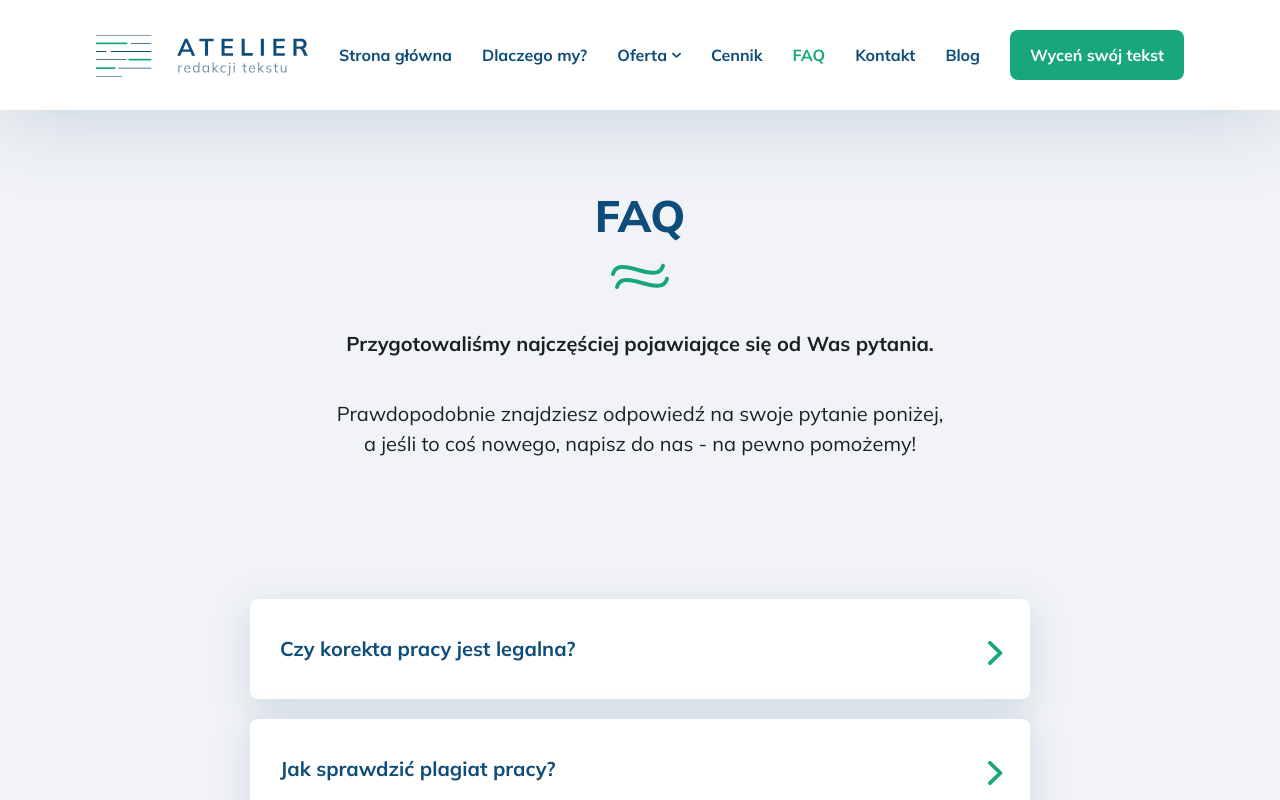
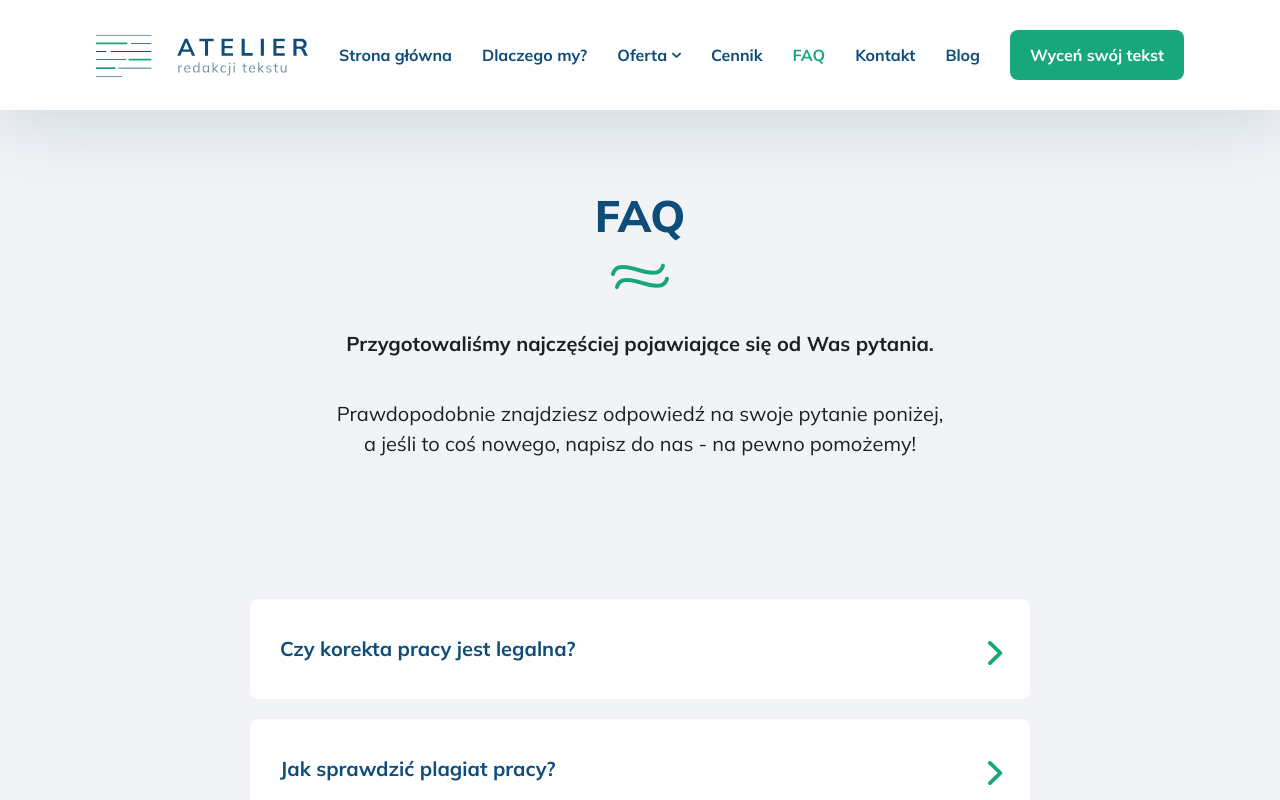
Before and after one commit to szymekSKKJ/atelier_redakcji, a Next.js app: page /faq in a window 1280 px wide. Shown: the top 800 px of the page. Built offline with nearby package versions, Linux system fonts and the light colour scheme.

Commit message:
Changed box shadow in section8

```diff
--- a/src/components/sections/Section8/styles.module.scss
+++ b/src/components/sections/Section8/styles.module.scss
@@ -48,11 +48,11 @@
     > div {
       background-color: white;
       border-radius: 100px;
-      box-shadow: 0px 10px 40px 0px rgba(14, 77, 122, 0.15);
       border-radius: 8px;
 
       input:checked + details {
         max-height: 200px;
+        box-shadow: 0px 10px 40px 0px rgba(14, 77, 122, 0.15);
       }
 
       input:checked + details label::after {
@@ -65,10 +65,15 @@
 
       details {
         width: 100%;
-        transition: max-height 500ms;
+        transition: max-height 500ms, box-shadow 500ms;
         max-height: 100px;
         overflow: hidden;
         padding: 0px 30px 0px 30px;
+        box-shadow: 0px 10px 40px 0px rgba(14, 77, 122, 0);
+
+        &:hover {
+          box-shadow: 0px 10px 40px 0px rgba(14, 77, 122, 0.15);
+        }
 
         summary {
           display: block;
```
